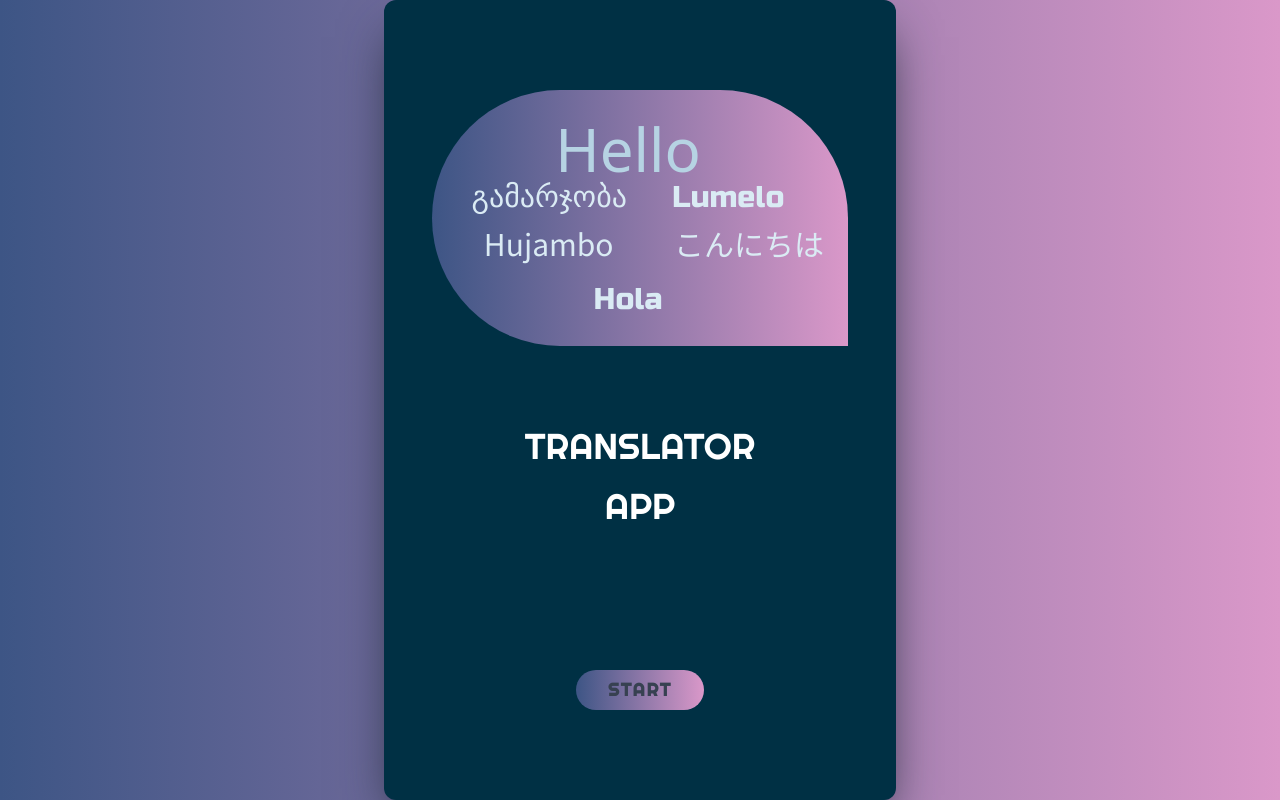
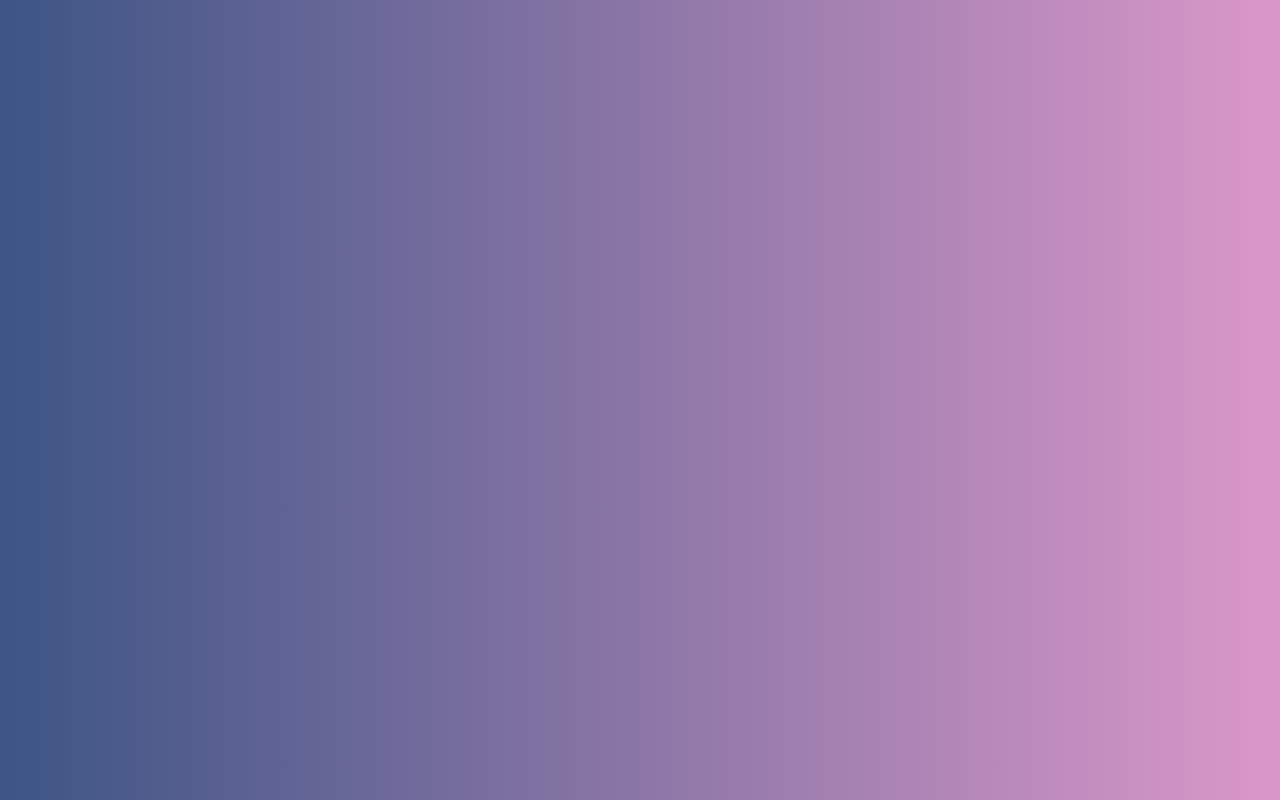
Before and after one commit to PaulOnyejela/MultiLanguage_Translator, a React (Vite) app: page / in a window 1280 px wide. Built offline with nearby package versions, Linux system fonts and the light colour scheme; a web font is replaced by a local one.

Commit message:
Set up initial app structure and import necessary components

```diff
--- a/src/App.jsx
+++ b/src/App.jsx
@@ -1,26 +1,14 @@
-import { useState } from 'react' // Importing useState hook from React
-import TranslatorStart from './Components/TranslatorStart' // Importing the TranslatorStart component
-import TranslatorApp from './Components/TranslatorApp' // Importing the TranslatorApp component
+import { useState } from 'react' // Importing useState hook from React for state management
+import TranslatorStart from './Components/TranslatorStart' // Importing TranslatorStart component
+import TranslatorApp from './Components/TranslatorApp' // Importing TranslatorApp component
 
-// The main App component
 const App = () => {
-  // useState hook to manage whether TranslatorApp is shown or not
-  const [showTranslatorApp, setShowTranslatorApp] = useState(false)
-
+  // Initial commit: No state or rendering logic yet
   return (
     <div className="w-full h-screen bg-gradient-to-l from-[#DA98C9] to-[#3d5585] flex justify-center items-center">
-      {/* This div serves as a container with full screen height, a gradient background, and centers its content */}
-
+      {/* Main wrapper div with full width and height, center-aligned flexbox, and gradient background */}
       <div className="w-[90%] max-w-lg max-[392px]:h-[90%] sm:h-auto bg-[#003044] rounded-xl shadow-2xl shadow-gray-800 flex flex-col">
-        {/* This inner div is used as the main container for the app, with responsive width, height, and styling */}
-
-        {showTranslatorApp ? (
-          // If showTranslatorApp is true, display the TranslatorApp component and pass an onClose prop
-          <TranslatorApp onClose={() => setShowTranslatorApp(false)} />
-        ) : (
-          // If showTranslatorApp is false, display the TranslatorStart component and pass an onStart prop
-          <TranslatorStart onStart={() => setShowTranslatorApp(true)} />
-        )}
+        {/* Future components will be rendered here */}
       </div>
     </div>
   )
```
